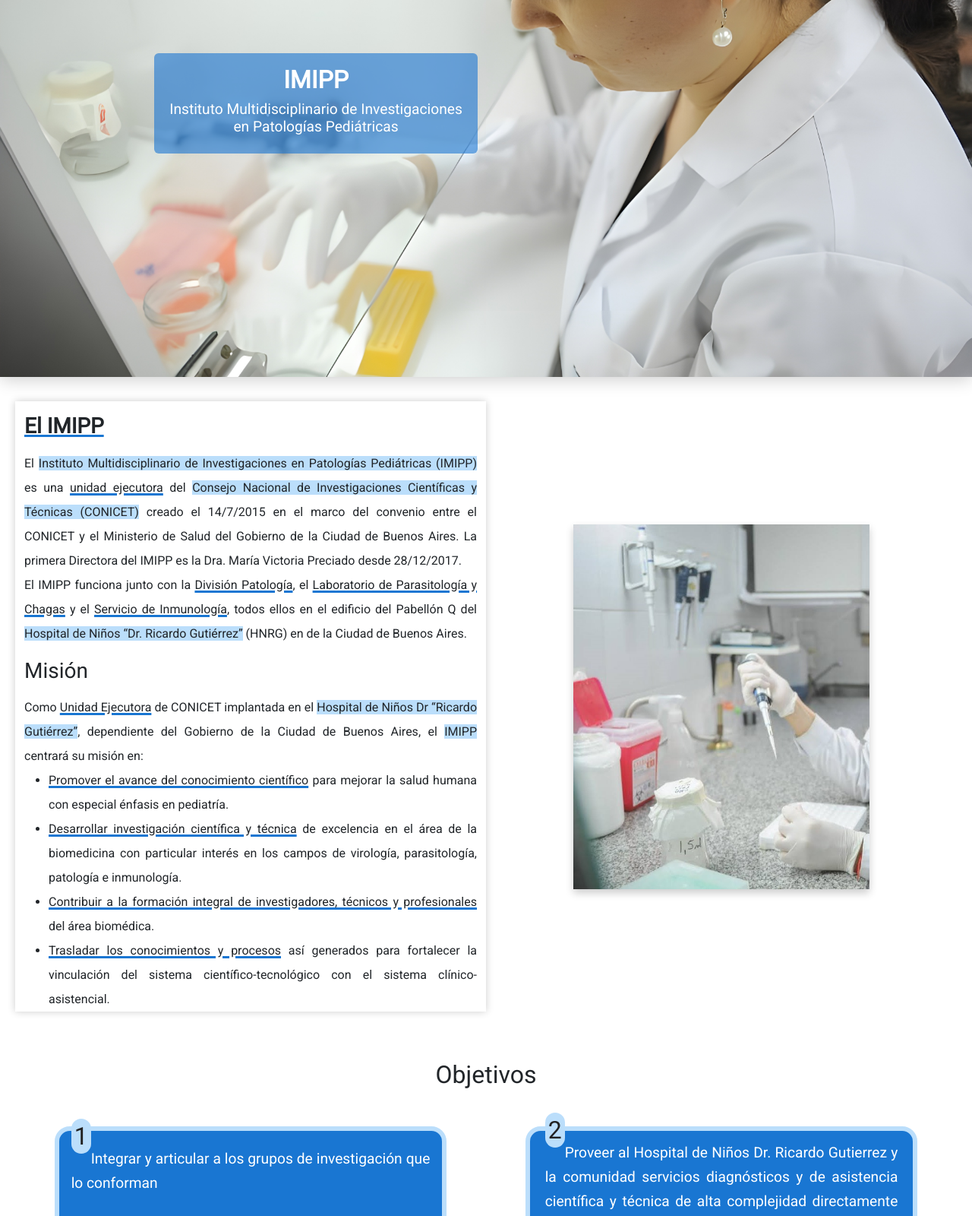
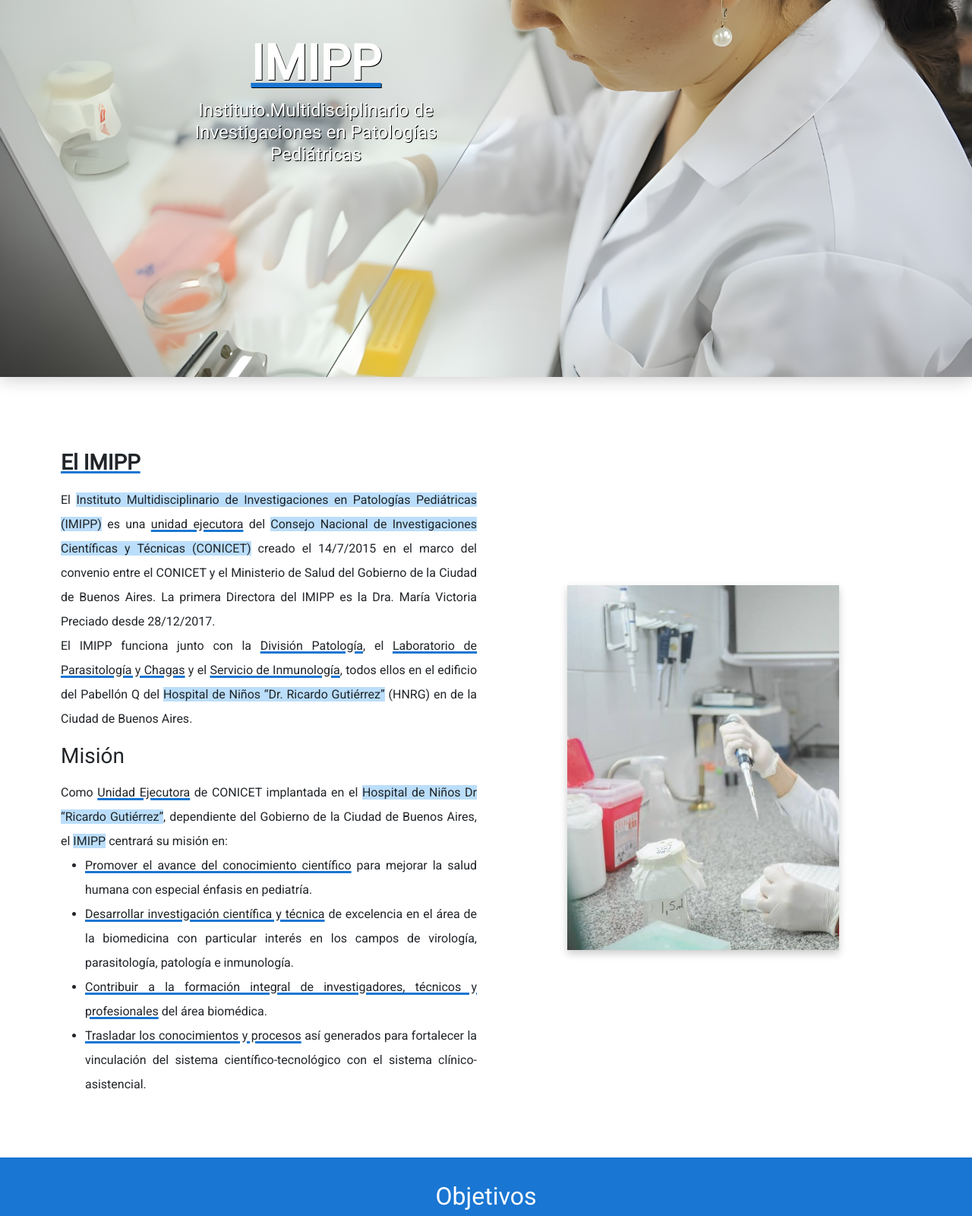
Before and after one commit to JuanPaladea/ProyectoIMIPP, a plain HTML site: page index.html in a window 1280 px wide. Shown: the part 300-1900 px from the top of the page at 76% size. Drawn offline with nearby package versions, Linux system fonts and the light colour scheme.

Commit message:
cambios en main

```diff
--- a/index.html
+++ b/index.html
@@ -38,6 +38,9 @@
                         <ul class="dropdown-menu text-center">
                             <li>
                                 <a class="dropdown-item" href="#">INVESTIGADORES</a>
+                            </li>
+                            <li>
+                                <hr class="dropdown-divider">
                             </li>
                             <li>
                                 <a class="dropdown-item" href="#">BECARIOS</a>
--- a/sass/_header.scss
+++ b/sass/_header.scss
@@ -5,15 +5,17 @@
     @include background-image (no-repeat, cover, center);
     @include display-flex(row, center, center);
     .titulo {
-        background-color: $--bg-opaco;
         color: $--light-text-color;
         padding: 1rem;
         text-align: center;
+        text-shadow: 1px 1px 0px rgba(0,0,0,1);
         h1 {
-            font-size: 2rem;
+            font-size: 4rem;
+            text-decoration: underline;
+            text-decoration-color: $--dark-primary-color;
         }
         h2 {
-            font-size: 1.2rem;
+            font-size: 1.5rem;
         }
     }
 }
--- a/sass/_main-index.scss
+++ b/sass/_main-index.scss
@@ -1,9 +1,8 @@
 .el-imipp {
-    padding: 2rem;
+    padding: 5rem;
     text-align: justify;
     line-height: 2rem;
     .el-imipp-texto {
-        box-shadow: 0px 0px 10px 0px rgba(0,0,0,0.2);
         h3 {
             margin: 1rem 0;
         }
@@ -17,10 +16,19 @@
     }
 }
 
+@media screen and (max-width: 992px) {
+    .el-imipp {
+        padding: 1rem;
+    }
+}
+
+
 .objetivos {
     padding: 2rem;
     text-align: justify;
     line-height: 2rem;
+    background-color: $--dark-primary-color;
+    color: $--light-text-color;
     h3 {
         margin-bottom: 1rem;
         font-size: 2rem;
@@ -29,8 +37,8 @@
         margin: 2rem;
         font-size: 1.2rem;
         border: 6px solid $--light-primary-color;
-        background-color: $--dark-primary-color;
-        color: $--light-text-color;
+        background-color: $--light-text-color;
+        color: $--dark-text-color;
         border-radius: 20px;
         .objetivos-numero {
             color: $--dark-text-color;
--- a/sass/_navbar.scss
+++ b/sass/_navbar.scss
@@ -1,4 +1,5 @@
 .navbar {
+    padding: 0.5rem 1rem;
     box-shadow: 0px 10px 22px 0px rgba(0,0,0,0.2);
     position: sticky;
     top: 0;
```
Also changed, not shown: css/styles.css, 1 other file.
